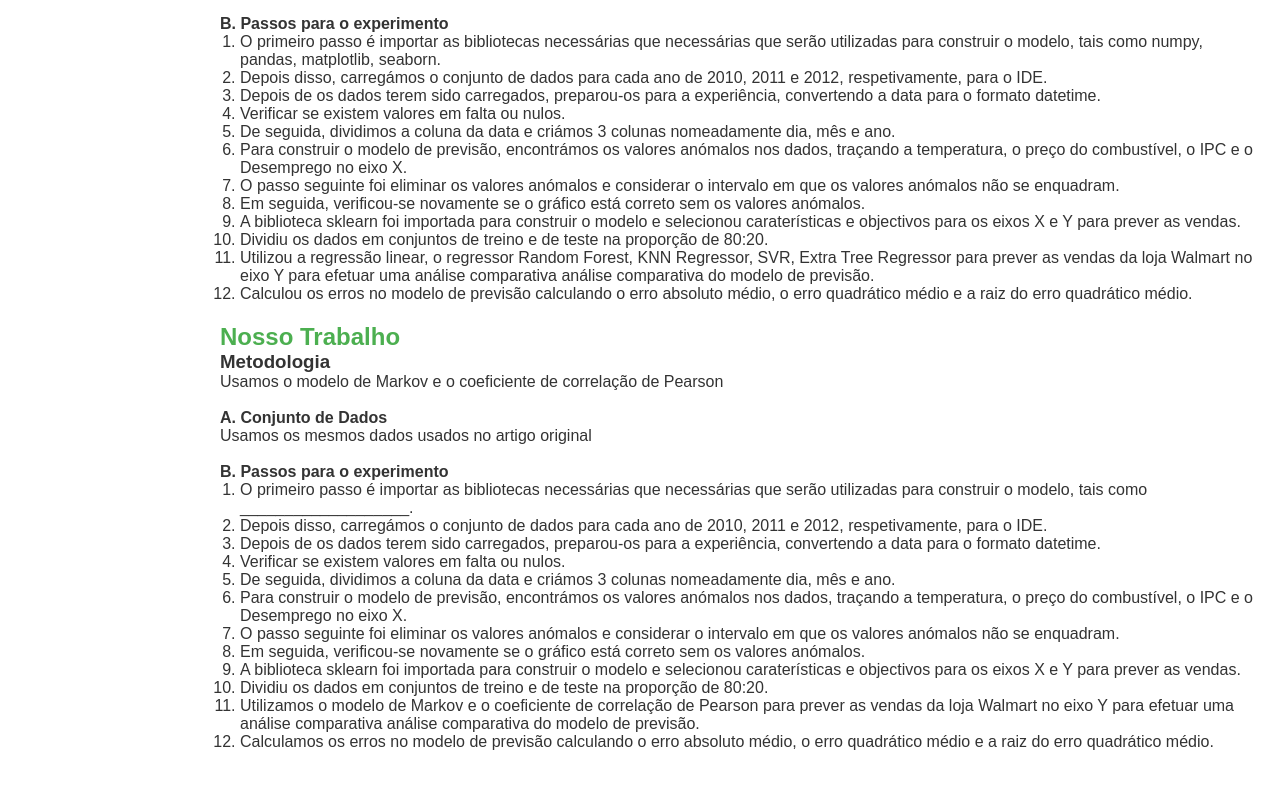
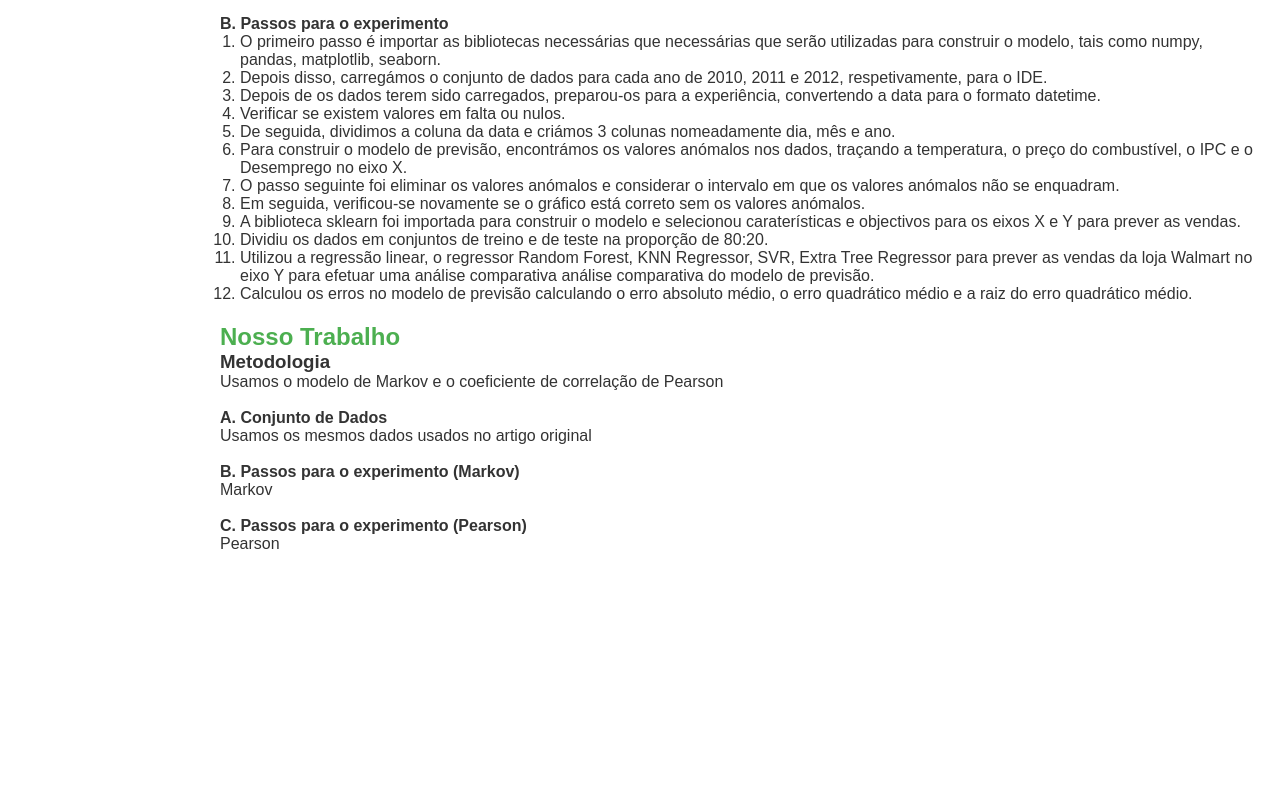
Before and after one commit to junior-silva-fatec/machine-learning-previsao_de_vendas, a plain HTML site: page docs/index.html in a window 1280 px wide. Shown: the part 906-1695 px from the top of the page. After the commit the page ends 1517 px from the top, so only its background shows below. Drawn offline with Linux system fonts and the light colour scheme.

Commit message:
Ajustes no site

```diff
--- a/docs/index.html
+++ b/docs/index.html
@@ -111,21 +111,13 @@
             <p>Usamos os mesmos dados usados no artigo original
             </p>
             <br>
-            <h4>B. Passos para o experimento</h4>
-            <ol>
-                <li>O primeiro passo é importar as bibliotecas necessárias que necessárias que serão utilizadas para construir o modelo, tais como ___________________. </li>
-                <li>Depois disso, carregámos o conjunto de dados para cada ano de 2010, 2011 e 2012, respetivamente, para o IDE.</li>
-                <li>Depois de os dados terem sido carregados, preparou-os para a experiência, convertendo a data para o formato datetime.</li>
-                <li>Verificar se existem valores em falta ou nulos.</li>
-                <li>De seguida, dividimos a coluna da data e criámos 3 colunas nomeadamente dia, mês e ano.</li>
-                <li>Para construir o modelo de previsão, encontrámos os valores anómalos nos dados, traçando a temperatura, o preço do combustível, o IPC e o Desemprego no eixo X.</li>
-                <li>O passo seguinte foi eliminar os valores anómalos e considerar o intervalo em que os valores anómalos não se enquadram.</li>
-                <li>Em seguida, verificou-se novamente se o gráfico está correto sem os valores anómalos.</li>
-                <li>A biblioteca sklearn foi importada para construir o modelo e selecionou caraterísticas e objectivos para os eixos X e Y para prever as vendas.</li>
-                <li>Dividiu os dados em conjuntos de treino e de teste na proporção de 80:20.</li>
-                <li>Utilizamos o modelo de Markov e o coeficiente de correlação de Pearson para prever as vendas da loja Walmart no eixo Y para efetuar uma análise comparativa análise comparativa do modelo de previsão.</li>
-                <li>Calculamos os erros no modelo de previsão calculando o erro absoluto médio, o erro quadrático médio e a raiz do erro quadrático médio.</li>
-            </ol>
+            <h4>B. Passos para o experimento (Markov)</h4>
+            <p>Markov</p>
+            <br>
+            <h4>C. Passos para o experimento (Pearson)</h4>
+            <p>Pearson</p>
+            <br>
+
         </section>
 
     </div>
```
